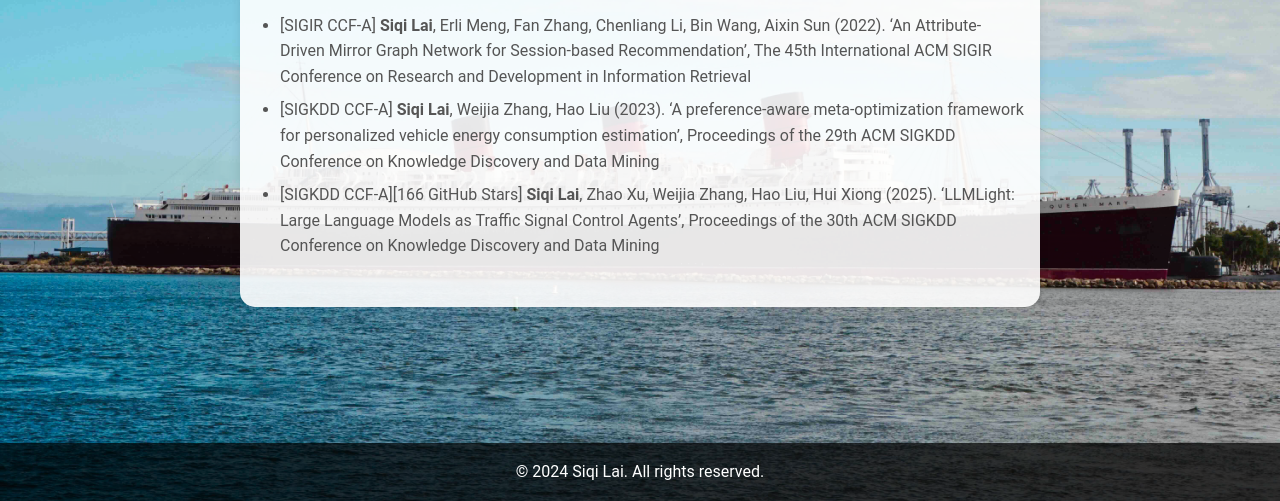
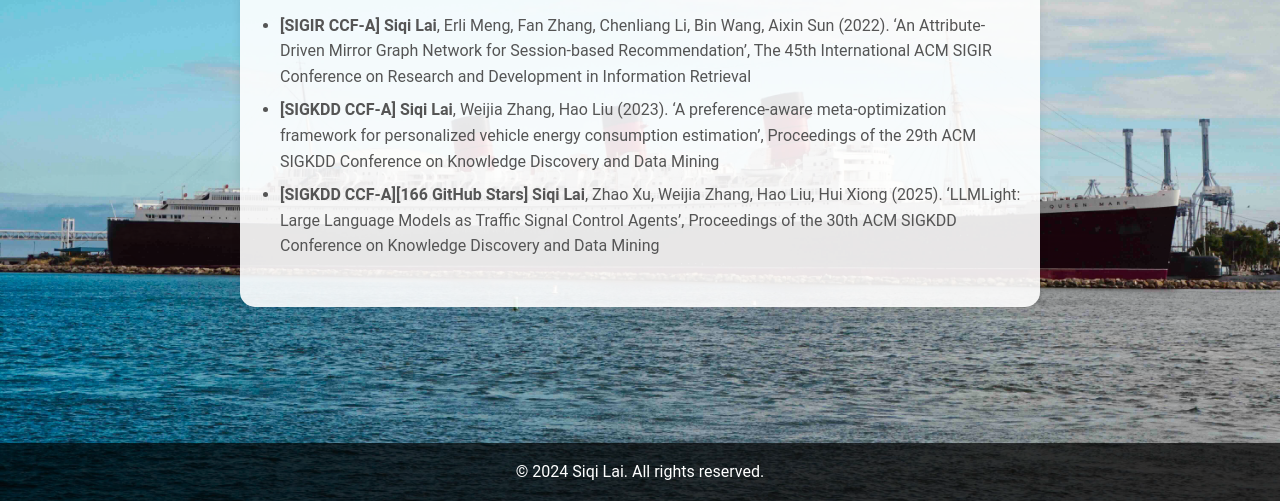
Before and after one commit to Gungnir2099/SQLai, a plain HTML site: page publications.html in a window 1280 px wide. Shown: the part 299-800 px from the top of the page. Drawn offline with Linux system fonts and the light colour scheme.

Commit message:
Update publications.html

```diff
--- a/publications.html
+++ b/publications.html
@@ -26,9 +26,9 @@
             <section>
                 <h2>Publications</h2>
                 <ul>
-                    <li>[SIGIR CCF-A] <strong>Siqi Lai</strong>, Erli Meng, Fan Zhang, Chenliang Li, Bin Wang, Aixin Sun (2022). ‘An Attribute-Driven Mirror Graph Network for Session-based Recommendation’, The 45th International ACM SIGIR Conference on Research and Development in Information Retrieval</li>
-                    <li>[SIGKDD CCF-A] <strong>Siqi Lai</strong>, Weijia Zhang, Hao Liu (2023). ‘A preference-aware meta-optimization framework for personalized vehicle energy consumption estimation’, Proceedings of the 29th ACM SIGKDD Conference on Knowledge Discovery and Data Mining</li>
-                    <li>[SIGKDD CCF-A][166 GitHub Stars] <strong>Siqi Lai</strong>, Zhao Xu, Weijia Zhang, Hao Liu, Hui Xiong (2025). ‘LLMLight: Large Language Models as Traffic Signal Control Agents’, Proceedings of the 30th ACM SIGKDD Conference on Knowledge Discovery and Data Mining</li>
+                    <li><strong>[SIGIR CCF-A] Siqi Lai</strong>, Erli Meng, Fan Zhang, Chenliang Li, Bin Wang, Aixin Sun (2022). ‘An Attribute-Driven Mirror Graph Network for Session-based Recommendation’, The 45th International ACM SIGIR Conference on Research and Development in Information Retrieval</li>
+                    <li><strong>[SIGKDD CCF-A] Siqi Lai</strong>, Weijia Zhang, Hao Liu (2023). ‘A preference-aware meta-optimization framework for personalized vehicle energy consumption estimation’, Proceedings of the 29th ACM SIGKDD Conference on Knowledge Discovery and Data Mining</li>
+                    <li><strong>[SIGKDD CCF-A][166 GitHub Stars] Siqi Lai</strong>, Zhao Xu, Weijia Zhang, Hao Liu, Hui Xiong (2025). ‘LLMLight: Large Language Models as Traffic Signal Control Agents’, Proceedings of the 30th ACM SIGKDD Conference on Knowledge Discovery and Data Mining</li>
                 </ul>
             </section>
         </main>
```
